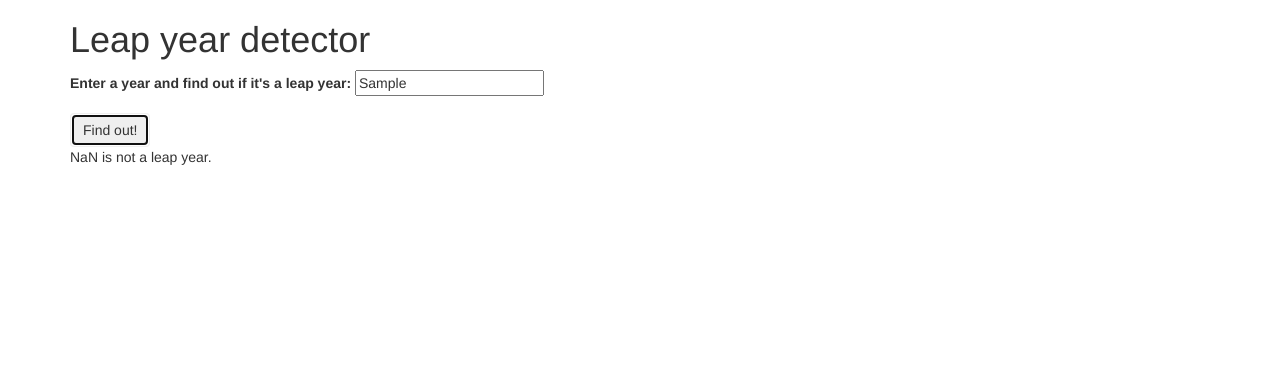
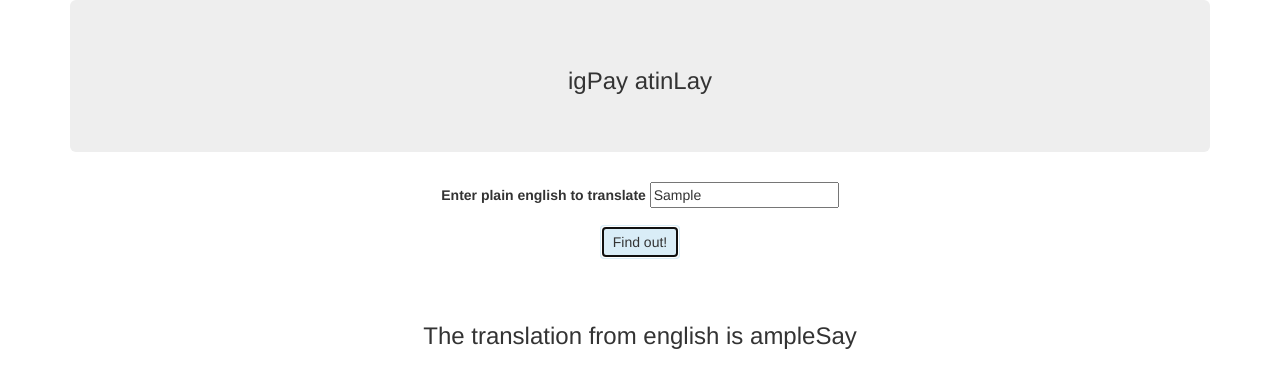
Before and after one commit to IsaacCDHall/igPay-atinLay, a plain HTML site: page index.html in a window 1280 px wide. Both pictures are taken after typing "Sample" into the empty fields and a click on the button "Find out!". Drawn offline with nearby package versions, Linux system fonts and the light colour scheme.

Commit message:
pig latin

```diff
--- a/css/styles.css
+++ b/css/styles.css
@@ -1,3 +1,7 @@
 #result {
   display: none;
 }
+
+.center{
+text-align:center;
+}
--- a/index.html
+++ b/index.html
@@ -1,7 +1,7 @@
 <!DOCTYPE html>
 <html>
   <head>
-    <title>EachLoops spades</title>
+    <title>Pig Latin</title>
     <link rel="stylesheet" href="https://stackpath.bootstrapcdn.com/bootstrap/3.4.0/css/bootstrap.min.css" integrity="sha384-PmY9l28YgO4JwMKbTvgaS7XNZJ30MK9FAZjjzXtlqyZCqBY6X6bXIkM++IkyinN+" crossorigin="anonymous">
     <link href="css/styles.css" rel="stylesheet" type="text/css">
     <script
@@ -12,19 +12,20 @@
   </head>
   <body>
     <div class="container">
-      <h1>Leap year detector</h1>
-
-      <form id="leap-year">
+      <div class="jumbotron">
+        <h3 class="center">igPay atinLay</h3>
+      </div>
+      <form id="piggy" class="center">
         <div class="form-group">
-          <label for="year">Enter a year and find out if it's a leap year:</label>
-          <input id="year" type="text">
+          <label for="year">Enter plain english to translate</label>
+          <input type="text" required>
         </div>
 
-        <button type="submit" class="btn">Find out!</button>
+        <button type="submit" class="btn bg-info">Find out!</button>
       </form>
-
-      <div id="result">
-        <p><span class="year"></span> is <span class="not"></span> a leap year.</p>
+      <br><br><br>
+      <div id="result" class="center">
+        <p style="font-size: 24px;">The translation from english is <span class="translate"></span></p>
       </div>
     </div>
   </body>
--- a/js/scripts.js
+++ b/js/scripts.js
@@ -1,28 +1,34 @@
 
-// business logic
-var leapYear = function(year) {
-  if ((year % 4 === 0) && (year % 100 !== 0) || (year % 400 === 0)) {
-    return true;
-  } else {
-    return false;
-  }
-};
+function translate(str) {
 
+    // for words that start with a vowel:
+    if (["a", "e", "i", "o", "u", "A", "E", "I", "O", "U"].indexOf(str[0]) > -1) {
+        return str=str+"way";
+    }
+    // for words that start with one or more consonants
+   else {
+   //check for multiple consonants
+       for (var i = 0; i<str.length; i++){
+           if (["a", "e", "i", "o", "u"].indexOf(str[i]) > -1){
+               var firstcons = str.slice(0, i);
+               var middle = str.slice(i, str.length);
+               str = middle+firstcons+"ay";
+               break;}
+            }
+    return str;}
+}
 // user interface logic
 $(document).ready(function() {
-  $("form#leap-year").submit(function(event) {
+  $("form#piggy").submit(function(event) {
     event.preventDefault();
-    var year = parseInt($("input#year").val());
-    var result = leapYear(year);
-
-    $(".year").text(year);
-
-    if (!result) {                 // same as writing if (result === false)
-      $(".not").text("not");
-    } else {
-      $(".not").text("");
-    }
-
+    var translateInput =$("input").val();
+    console.log(translateInput);
     $("#result").show();
+    $(".translate").text(translate(translateInput));
   });
 });
+
+
+// After lunch goals:
+// Split the string in business logic side
+// then run a for each loop around the entire function to run on each item in array
```
